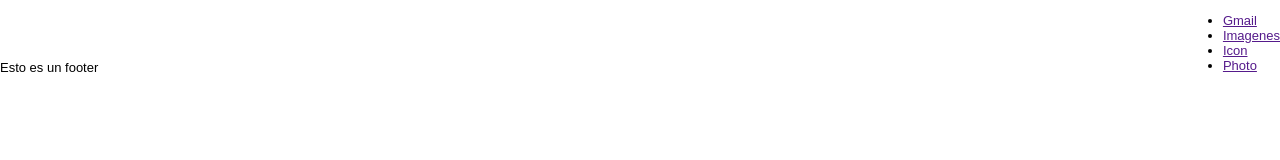
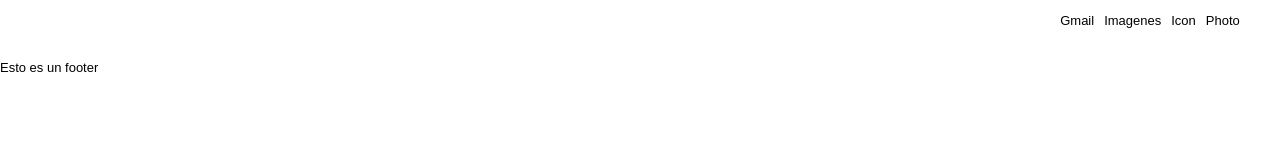
Before and after one commit to MediaBoard/Google_Clone, a plain HTML site: page index.html in a window 1280 px wide. Drawn offline with Linux system fonts and the light colour scheme.

Commit message:
Posicionar una lista en Horizontal

```diff
--- a/CSS/main.css
+++ b/CSS/main.css
@@ -4,6 +4,11 @@ body {
     padding: 0;
     font-size: 13px;
     font-family: Arial, Helvetica, sans-serif;
+}
+
+a {
+    text-decoration: none;
+    cursor: pointer;
 }
 
 header {
@@ -15,3 +20,16 @@ header nav {
     display: flex;
     justify-content: flex-end;
 }
+
+header nav .nav-right-section{
+    width: 250px;
+    height: auto;
+    display: flex;
+    list-style: none;
+    justify-content: center;
+}
+
+nav .nav-right-section a{
+    margin-right: 10px;
+    color: #000000;
+}
--- a/index.html
+++ b/index.html
@@ -9,7 +9,7 @@
 <body>
     <header>
         <nav>
-            <ul>
+            <ul class="nav-right-section">
                 <li><a href="">Gmail</a></li>
                 <li><a href="">Imagenes</a></li>
                 <li><a href="">Icon</a></li>
```
